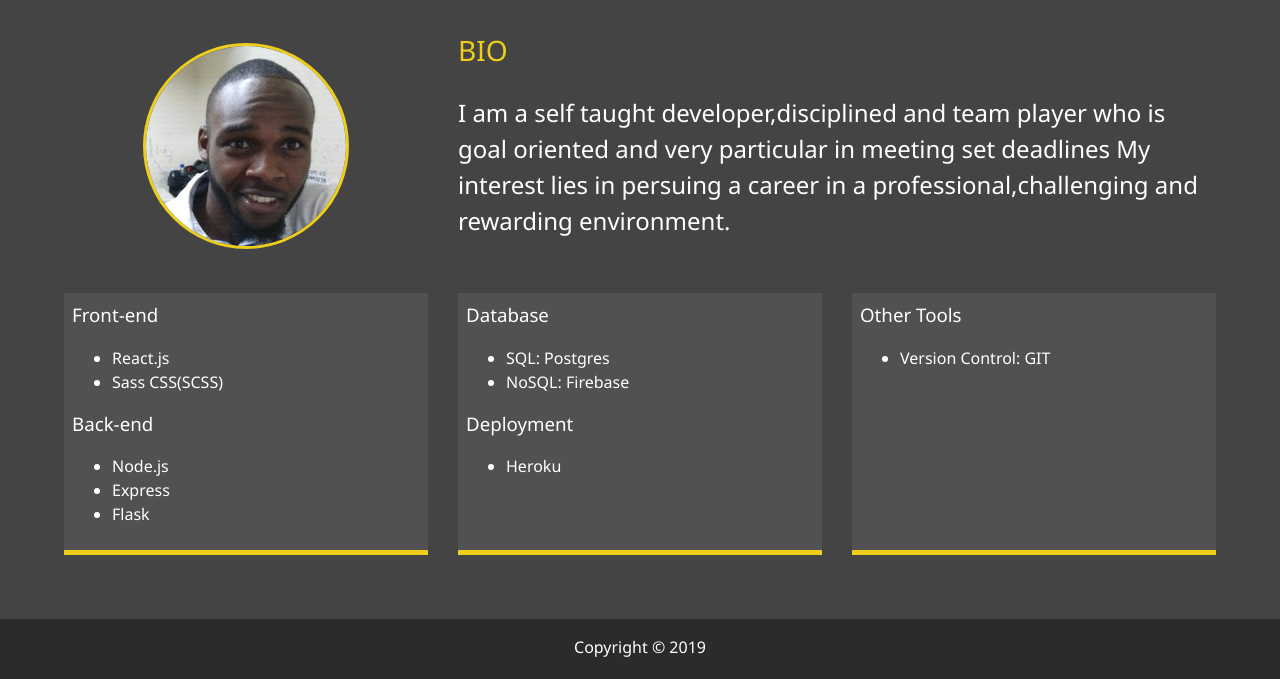
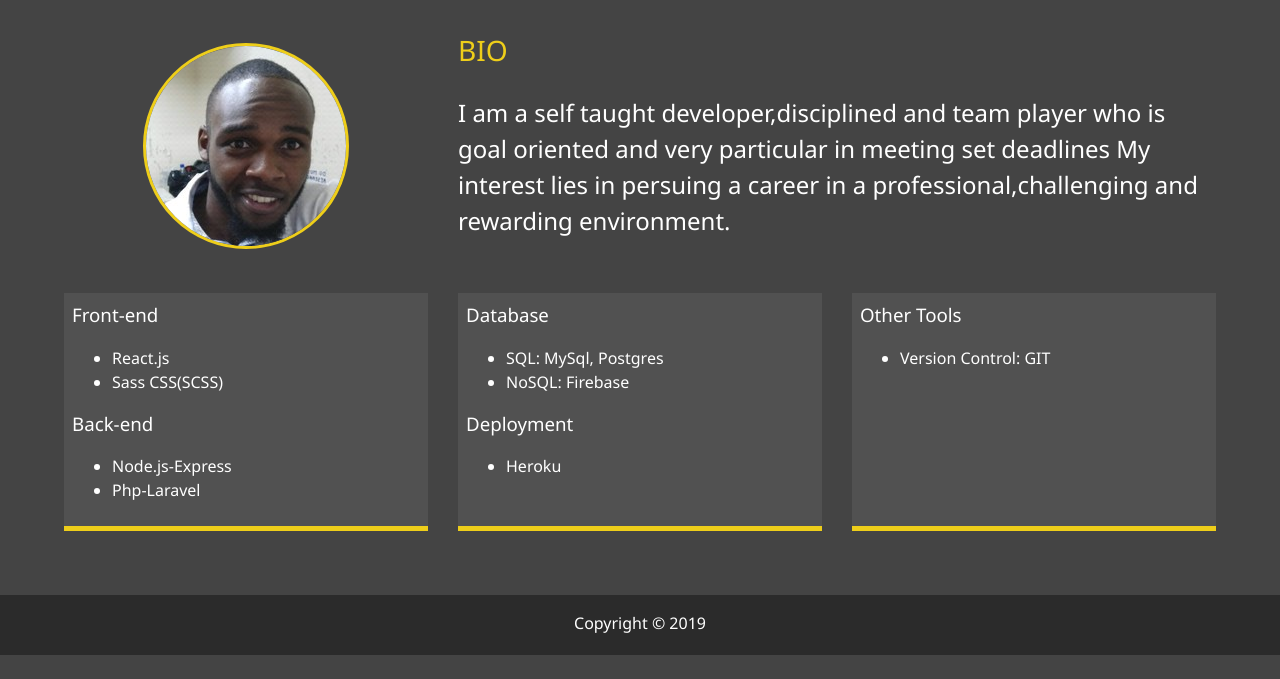
Before and after one commit to BurnerB/Portfolio, a website: page dist/about.html in a window 1280 px wide. Shown: the part 253-932 px from the top of the page. After the commit the page ends 908 px from the top, so only its background shows below. Drawn offline with Linux system fonts and the light colour scheme.

Commit message:
add laravel to tech

```diff
--- a/dist/about.html
+++ b/dist/about.html
@@ -76,16 +76,15 @@
 
                 <h3>Back-end</h3>
                 <ul>
-                    <li>Node.js</li>
-                    <li>Express</li>
-                    <li>Flask</li>
+                    <li>Node.js-Express</li>
+                    <li>Php-Laravel</li>
                 </ul>
             </div>
 
             <div class="job job-2">
                 <h3>Database</h3>
                 <ul>
-                    <li>SQL: Postgres</li>
+                    <li>SQL: MySql, Postgres</li>
                     <li>NoSQL: Firebase</li>
                 </ul>
                 <h3>Deployment</h3>
```
